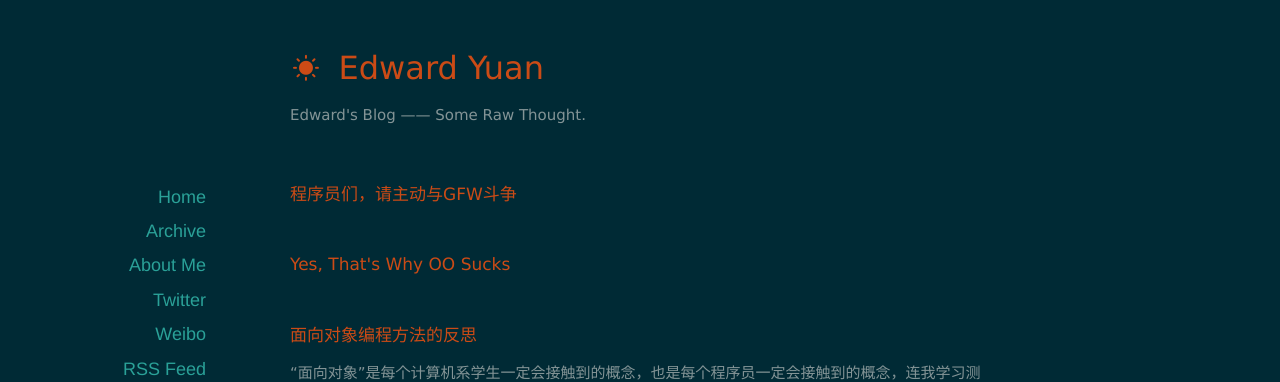
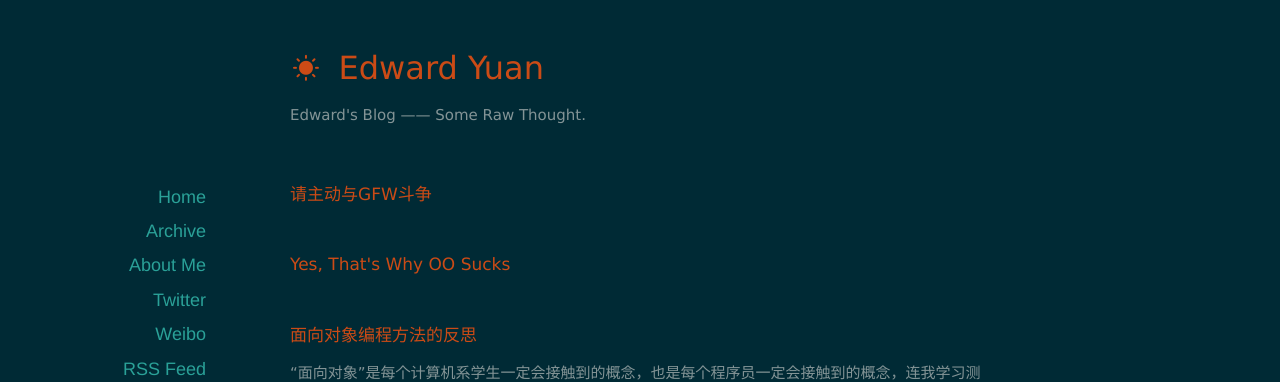
Before and after one commit to EdwardYuan/EdwardYuan.github.io, a Jekyll site: the page built from index.html, in a window 1280 px wide and 900 px high. Shown: the top 382 px of the window. Built offline with Jekyll 4.4.1, drawn with Linux system fonts in a browser that asks for light colours; nearby versions of some CDN libraries; the list of posts is cut into pages by our own code.

Commit message:
change title

```diff
--- a/_posts/2014-12-10-Let-us-against-GFW.markdown
+++ b/_posts/2014-12-10-Let-us-against-GFW.markdown
@@ -1,6 +1,6 @@
 ---
 layout: post
-title:  "程序员们，请主动与GFW斗争"
+title:  "请主动与GFW斗争"
 date:   2014-12-10 22:43
 categories: Freedom
 ---
```
